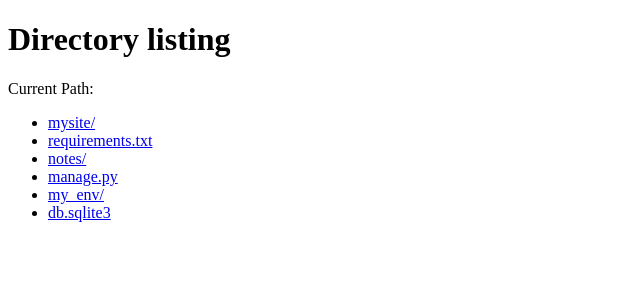
After one commit to Witwin12/Notes, a Django app: page /notes/directory/ in a window 1280 px wide. The commit adds this page. Shown: the top 300 px of the page, without its empty margins (0-640 px from the left). Run offline with Django 5.2, Linux system fonts and the light colour scheme.

Commit message:
update time and directory listing

```diff
--- a/notes/models.py
+++ b/notes/models.py
@@ -8,6 +8,7 @@ class Note (models.Model):
     title = models.CharField(max_length=200)
     pub_date = models.DateTimeField("date published")
     content = models.TextField()
+    file_path = models.CharField(max_length=500, blank=True, null=True)
     def __str__(self):
         return self.title
     def was_published_recently(self):
--- a/notes/templates/notes/detail.html
+++ b/notes/templates/notes/detail.html
@@ -10,6 +10,8 @@
     <h1>{{ note.title }}</h1>  <!-- Display the title of the Note -->
     <p><strong>Published on:</strong> {{ note.pub_date }}</p> <!-- Display the publication date -->
     <p>{{ note.content }}</p>  <!-- Display the content of the Note -->
-
+<style>
+    h1 {font-size: 300%;}
+</style>
 </body>
 </html>
--- /dev/null
+++ b/notes/templates/notes/directory_browser.html
@@ -0,0 +1,25 @@
+<!DOCTYPE html>
+<html lang="en">
+<head>
+    <meta charset="UTF-8">
+    <meta name="viewport" content="width=device-width, initial-scale=1.0">
+    <title>Directory listing</title>
+</head>
+<body>
+    <h1>Directory listing</h1>
+    <p>Current Path: {{ current_path }}</p>
+    <ul>
+        {% for item in items %}
+            <li>
+                {% if item.is_file %}
+                    <!-- ลิงก์ไปยังไฟล์ -->
+                    <a href="/notes/directory/{{ item.path }}">{{ item.name }}</a>
+                {% else %}
+                    <!-- ลิงก์ไปยังโฟลเดอร์ -->
+                    <a href="/notes/directory/{{ item.path }}">{{ item.name }}/</a>
+                {% endif %}
+            </li>
+        {% endfor %}
+    </ul>
+</body>
+</html>
--- a/notes/urls.py
+++ b/notes/urls.py
@@ -1,9 +1,9 @@
 from django.urls import path
 from . import views
-
-app_name = "notes"
 
 urlpatterns = [
     path("", views.IndexView.as_view(), name="index"),
     path("<int:pk>/", views.DetailView.as_view(), name="detail"),
+    path("directory/", views.directory_browser, name="directory_browser"),
+    path("directory/<path:path>/", views.directory_browser, name="directory_browser_with_path"),
 ]
--- a/notes/views.py
+++ b/notes/views.py
@@ -1,6 +1,11 @@
-from django.shortcuts import get_object_or_404, render
+from django.shortcuts import  render
 from django.views import generic
 from .models import Note
+import datetime
+import os
+from django.conf import settings
+from django.http import HttpResponse, Http404
+from urllib.parse import unquote
 
 class IndexView(generic.ListView):
     model = Note
@@ -11,8 +16,51 @@ class IndexView(generic.ListView):
         """Return all notes ordered by the publication date."""
         return Note.objects.order_by("-pub_date")
 
+    def get_context_data(self, **kwargs):
+        """Add current time to the context."""
+        context = super().get_context_data(**kwargs)
+        context["current_time"] = datetime.datetime.now()
+        context["database_path"] = settings.DATABASES["default"]["NAME"]
+        return context
+
 
 
 class DetailView(generic.DetailView):
     model = Note
     template_name = "notes/detail.html"
+
+
+def directory_browser(request, path=""):
+    # Decode URL-encoded path (for cases where special characters exist)
+    path = unquote(path)
+
+    # Root directory for browsing
+    base_dir = settings.BASE_DIR  # กำหนด directory หลัก
+    target_dir = os.path.join(base_dir, path)
+
+    # ตรวจสอบว่ามี directory หรือไฟล์นั้นอยู่จริงหรือไม่
+    if not os.path.exists(target_dir):
+        raise Http404("Directory does not exist")
+
+    # ถ้าเป็นไฟล์ ให้ดาวน์โหลดหรือแสดงผลไฟล์
+    if os.path.isfile(target_dir):
+        with open(target_dir, "rb") as file:
+            response = HttpResponse(file.read(), content_type="application/octet-stream")
+            response["Content-Disposition"] = f'inline; filename="{os.path.basename(target_dir)}"'
+            return response
+
+    # ถ้าเป็น directory ให้แสดงรายการโฟลเดอร์และไฟล์
+    items = os.listdir(target_dir)
+    item_paths = [
+        {
+            "name": item,
+            "path": os.path.join(path, item).replace("\\", "/"),  # สร้าง path แบบ UNIX-friendly
+            "is_file": os.path.isfile(os.path.join(target_dir, item)),
+        }
+        for item in items
+    ]
+
+    return render(request, "notes/directory_browser.html", {
+        "items": item_paths,
+        "current_path": path,
+    })
```
Also changed, not shown: mysite/settings.py (+14 -15 lines), notes/templates/notes/index.html (+10 -0 lines), db.sqlite3, notes/migrations/0002_note_file_path.py (added).
